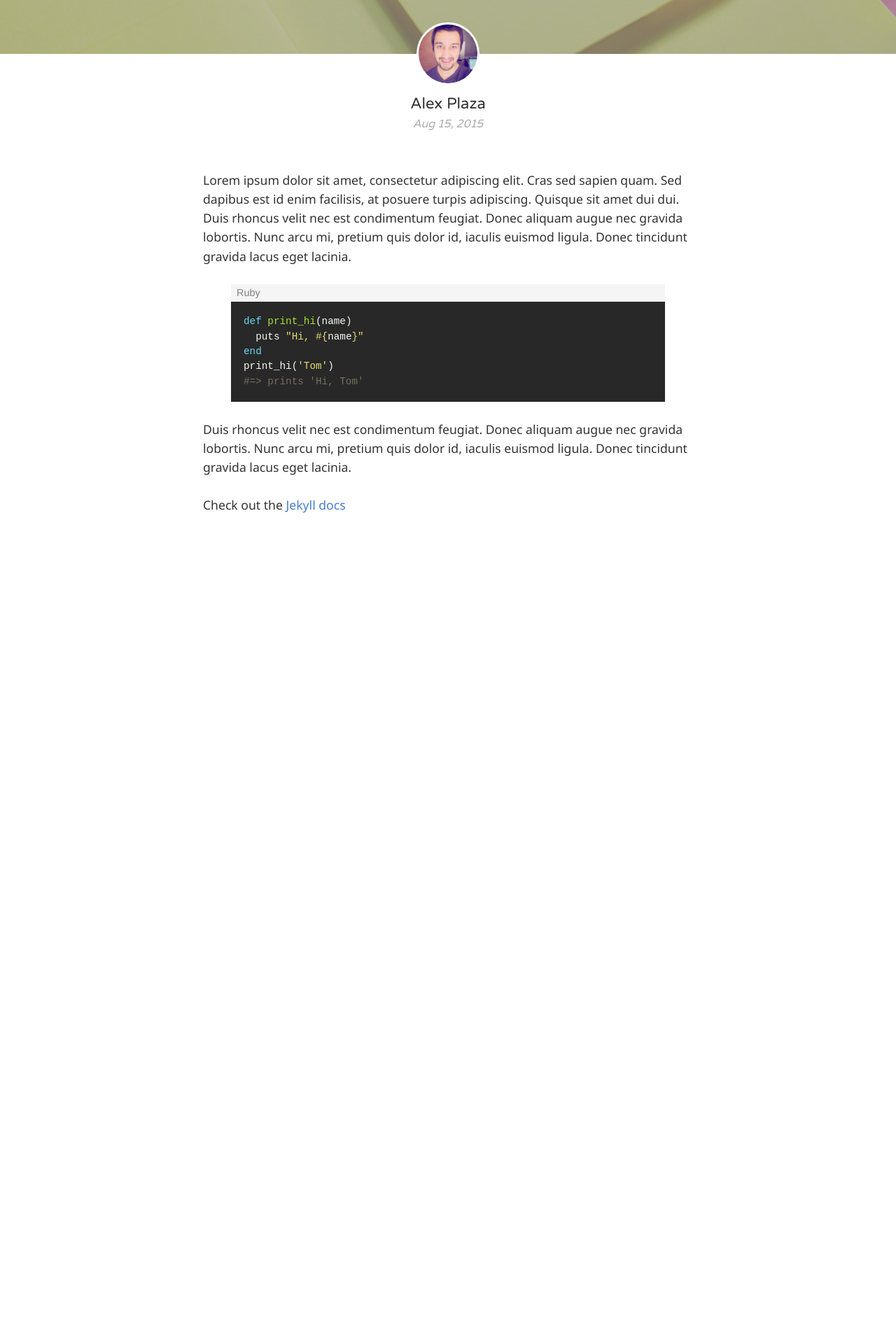
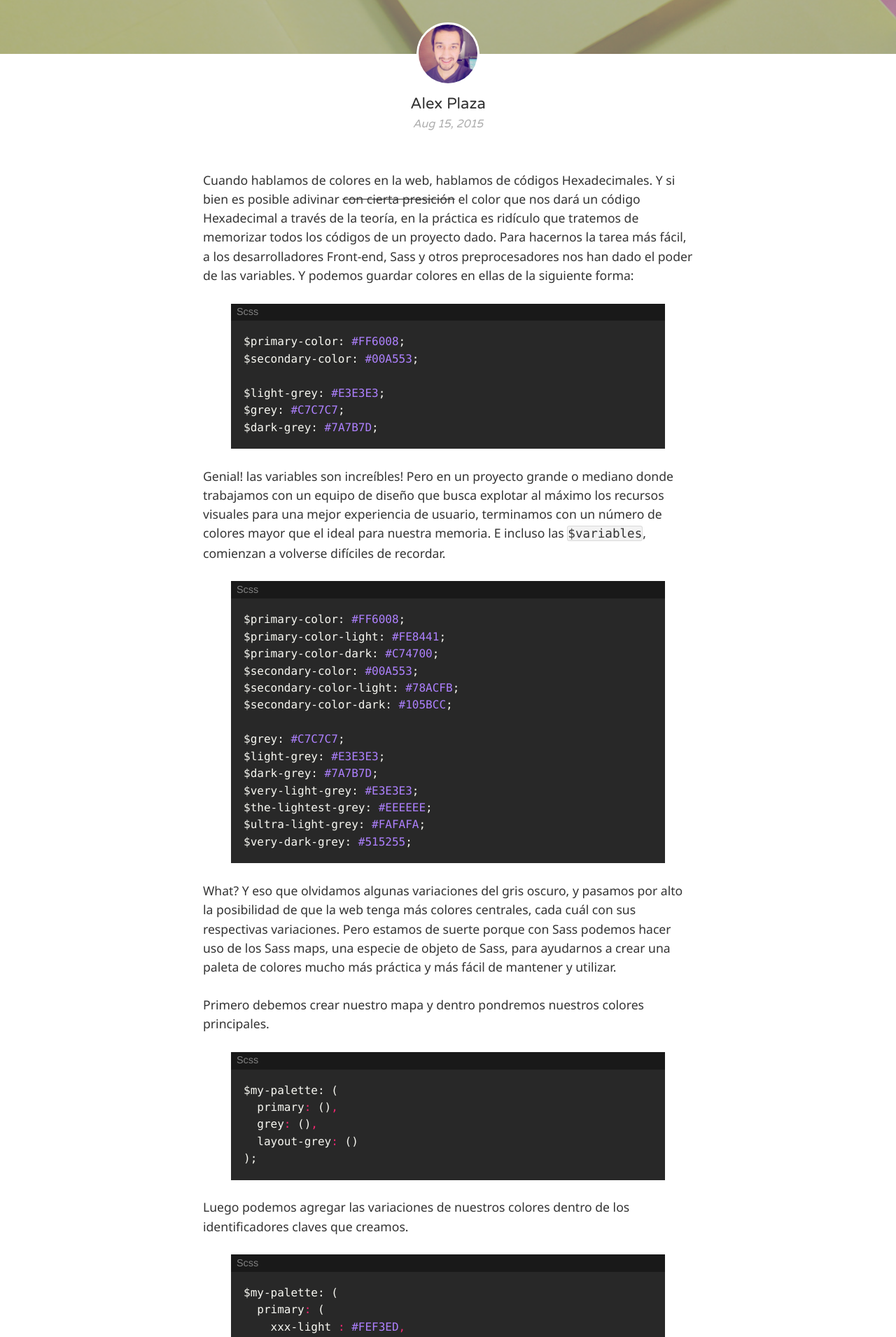
Before and after one commit to 2brainschile/2brainschile.github.io, a Jekyll site: the page built from _posts/2015-08-18-como-crear-una-paleta-de-colorscss.markdown, in a window 1280 px wide. Shown: the part 434-2344 px from the top of the page at 70% size. Built offline with Jekyll 4.4.1, drawn with Linux system fonts in a browser that asks for light colours; nearby versions of some CDN libraries; library files that are not in the unit come from our copies; before the commit the page ends 1196 px from its top, so only the background shows below that; some of the changed text lies outside the part shown.

Commit message:
creating post

```diff
--- a/_config.yml
+++ b/_config.yml
@@ -26,8 +26,24 @@ authors:
 
   enrique:
     name: Enrique
-    avatar: /public/statics/authors/alexplaza.png
+    avatar: /public/statics/authors/enrique.png
     email: enrique@2brains.cl
     web: NA
     twitter: NA
     github: NA
+
+  sabino:
+    name: Sabino
+    avatar: /public/statics/authors/sabino.png
+    email: sabino@2brains.cl
+    web: NA
+    twitter: NA
+    github: NA
+
+  franco:
+    name: Franco
+    avatar: /public/statics/authors/sabino.png
+    email: sabino@2brains.cl
+    web: NA
+    twitter: NA
+    github: NA
--- a/_posts/2015-08-18-como-crear-una-paleta-de-colorscss.markdown
+++ b/_posts/2015-08-18-como-crear-una-paleta-de-colorscss.markdown
@@ -9,20 +9,85 @@ tags: scss, css, palette, design, colors, sass maps
 mainimg: /public/img/post-alex/postits.jpg
 ---
 
-Lorem ipsum dolor sit amet, consectetur adipiscing elit. Cras sed sapien quam. Sed dapibus est id enim facilisis, at posuere turpis adipiscing. Quisque sit amet dui dui.
-Duis rhoncus velit nec est condimentum feugiat. Donec aliquam augue nec gravida lobortis. Nunc arcu mi, pretium quis dolor id, iaculis euismod ligula. Donec tincidunt gravida lacus eget lacinia.
+Cuando hablamos de colores en la web, hablamos de códigos Hexadecimales. Y si bien es posible adivinar <del>con cierta presición</del> el color que nos dará un código Hexadecimal a través de la teoría, en la práctica es ridículo que tratemos de memorizar todos los códigos de un proyecto dado. Para hacernos la tarea más fácil, a los desarrolladores Front-end, Sass y otros preprocesadores nos han dado el poder de las variables. Y podemos guardar colores en ellas de la siguiente forma:
 
-{% highlight ruby %}
+{% highlight scss %}
 
-def print_hi(name)
-  puts "Hi, #{name}"
-end
-print_hi('Tom')
-#=> prints 'Hi, Tom'
+$primary-color: #FF6008;
+$secondary-color: #00A553;
+
+$light-grey: #E3E3E3;
+$grey: #C7C7C7;
+$dark-grey: #7A7B7D;
 
 {% endhighlight %}
 
-Duis rhoncus velit nec est condimentum feugiat. Donec aliquam augue nec gravida lobortis. Nunc arcu mi, pretium quis dolor id, iaculis euismod ligula. Donec tincidunt gravida lacus eget lacinia.
+Genial! las variables son increíbles!
+Pero en un proyecto grande o mediano donde trabajamos con un equipo de diseño que busca explotar al máximo los recursos visuales para una mejor experiencia de usuario, terminamos con un número de colores mayor que el ideal para nuestra memoria. E incluso las ``$variables``, comienzan a volverse difíciles de recordar.
+
+{% highlight scss %}
+
+$primary-color: #FF6008;
+$primary-color-light: #FE8441;
+$primary-color-dark: #C74700;
+$secondary-color: #00A553;
+$secondary-color-light: #78ACFB;
+$secondary-color-dark: #105BCC;
+
+$grey: #C7C7C7;
+$light-grey: #E3E3E3;
+$dark-grey: #7A7B7D;
+$very-light-grey: #E3E3E3;
+$the-lightest-grey: #EEEEEE;
+$ultra-light-grey: #FAFAFA;
+$very-dark-grey: #515255;
+
+{% endhighlight %}
+
+What? Y eso que olvidamos algunas variaciones del gris oscuro, y pasamos por alto la posibilidad de que la web tenga más colores centrales, cada cuál con sus respectivas variaciones. Pero estamos de suerte porque con Sass podemos hacer uso de los Sass maps, una especie de objeto de Sass, para ayudarnos a crear una paleta de colores mucho más práctica y más fácil de mantener y utilizar.
+
+Primero debemos crear nuestro mapa y dentro pondremos nuestros colores principales.
+
+{% highlight scss %}
+
+$my-palette: (
+  primary: (),
+  grey: (),
+  layout-grey: ()
+);
+
+
+
+{% endhighlight %}
+
+Luego podemos agregar las variaciones de nuestros colores dentro de los identificadores claves que creamos.
+
+{% highlight scss %}
+
+$my-palette: (
+  primary: (
+    xxx-light : #FEF3ED,
+    light     : lighten(#FF6008, 10%),
+    base      : #FF6008
+  ),
+  grey: (
+    xx-light  : #FAFAFA,
+    x-light   : #EEEEEE,
+    light     : #E3E3E3,
+    base:     : #C7C7C7,
+    dark      : #7A7B7D,
+    x-dark    : #515255
+  ),
+  layout-grey: (
+    light     : #3E3E3E,
+    base      : #333333,
+    dark      : #252525
+  )
+);
+
+{% endhighlight %}
+
+
 
 Check out the [Jekyll docs][jekyll]
 
```
Also changed, not shown: public/css/app.css (+21 -2 lines), scss/modules/_code.scss (+30 -2 lines), public/css/app.min.css, 1 other file.
